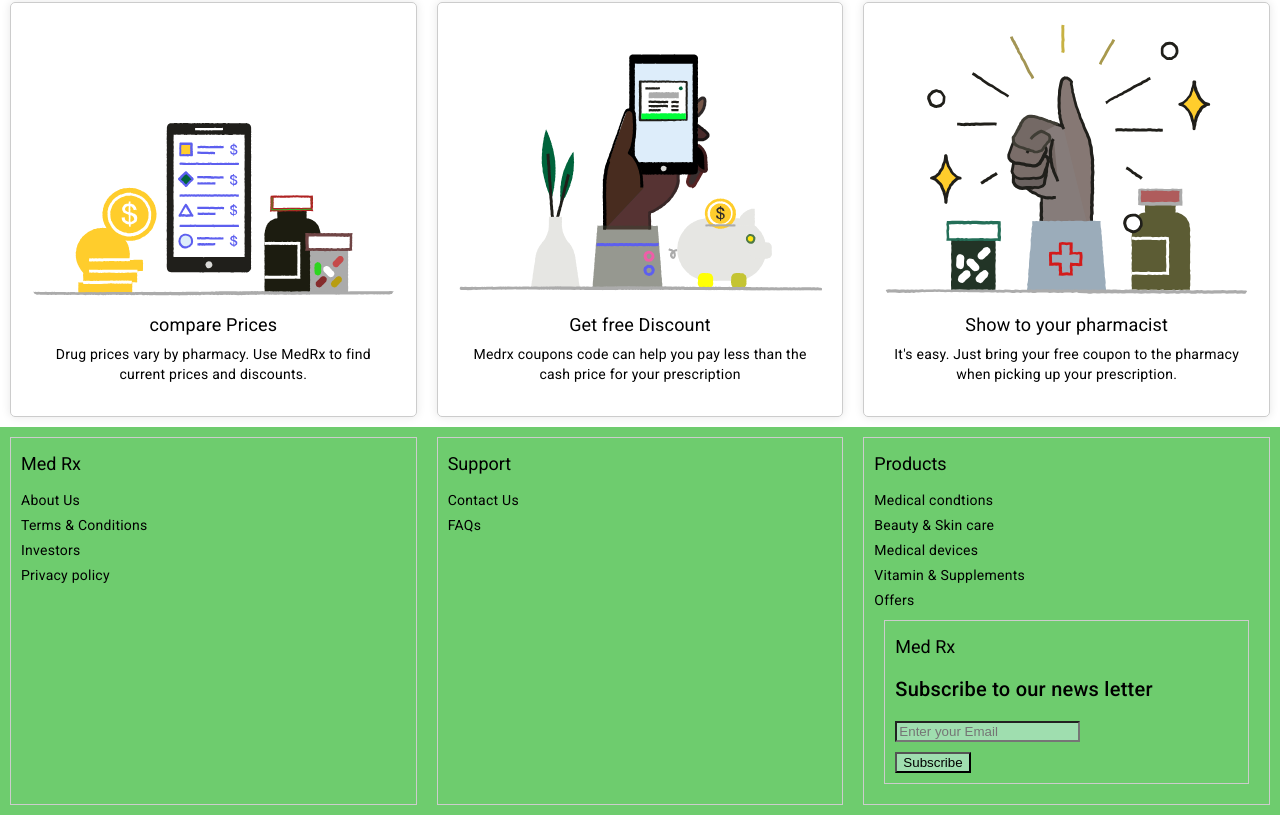
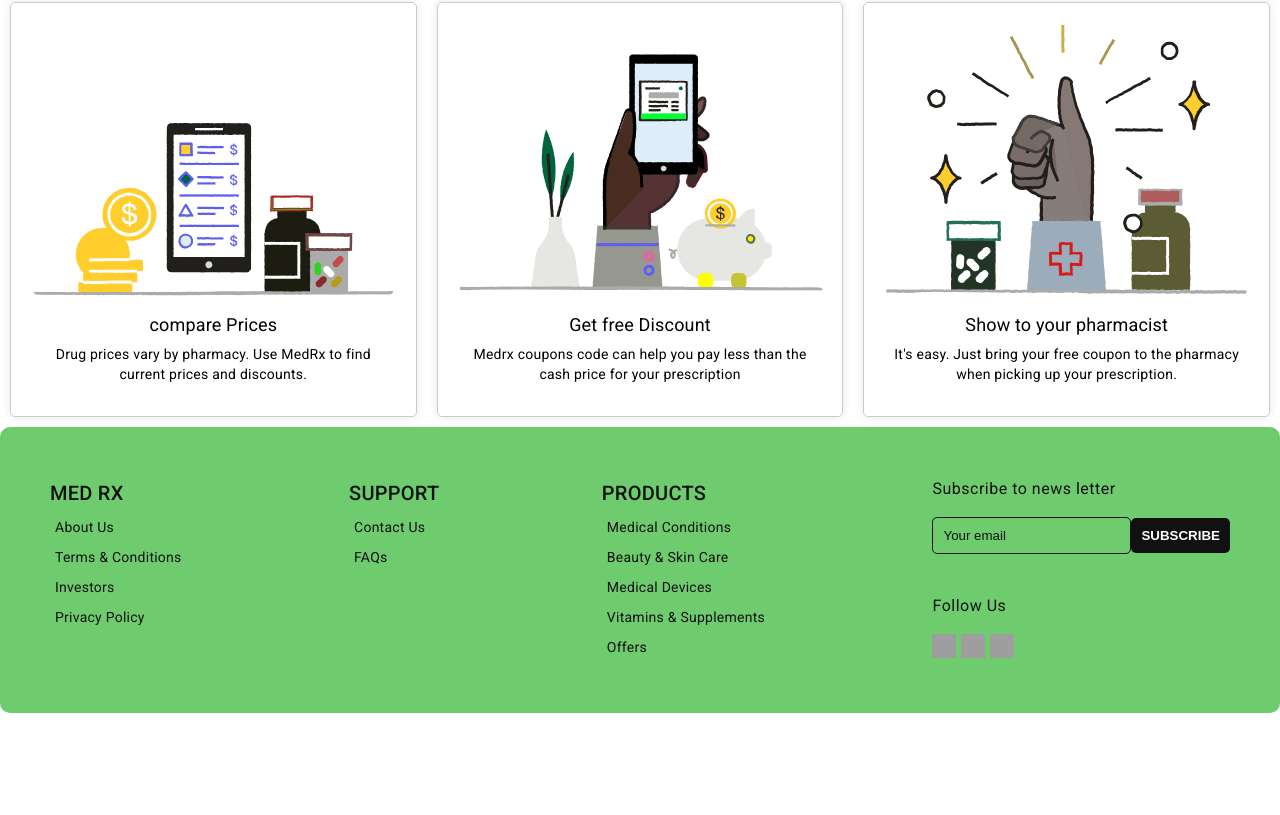
Before and after one commit to BrianKawinzi/medrx, an Angular app: page / in a window 1280 px wide. Shown: the part 843-1658 px from the top of the page. After the commit the page ends 1556 px from the top, so only its background shows below. Built offline with nearby package versions, Linux system fonts and the light colour scheme; grey boxes are pictures that could not be loaded.

Commit message:
home footer done

```diff
--- a/src/app/pages/home-footer/home-footer.component.css
+++ b/src/app/pages/home-footer/home-footer.component.css
@@ -1,32 +1,69 @@
-.wrapper {
+body {
+    scroll-behavior: smooth;
+    font-family: "Poppins", sans-serif;
+}
+
+.footer {
     display: flex;
     background-color: rgb(110, 204, 110);
+    color: #111;
+    border-radius: 10px;
+    padding: 50px;
+    justify-content: space-between;
+    flex-wrap: wrap;
 }
-.wrapperContainer {
-    margin: 10px;
+ul{
+    margin: 0;
+    padding: 0;
+}
+li{
+    padding: 5px;
+    list-style: none;
+}
+a{
+    text-decoration: none;
+    color: #111;
+}
+h2{
+    margin: 0;
+    text-transform: uppercase;
+    color: #111;
+    margin-bottom: 3px;
+}
+h3{
+    font-size: 1rem;
+    font-weight: 500;
+}
+input{
+    border: 1px solid #111;
     padding: 10px;
-    border: 1px solid #ccc;
-    flex: 1;
+    border-radius: 5px;
+    background-color: rgb(110, 204, 110);
+    outline: none;
 }
-.wrapperContainer h1{
-    font-size: 18px;
-    margin-bottom: 10px;
+input::placeholder {
+    color: #111;
 }
-.wrapperContainer ul {
-    list-style-type: none;
-    padding: 0;
-    margin: 0;
+.follow-us {
+    margin-top: 40px;
 }
-.wrapperContainer li {
-    margin-bottom: 5px;
+img{
+    width: 24px;
+    height: 24px;
+    margin-right: 5px;
 }
-.wrapperContainer input[type="text"],
-button {
-    display: block;
-    margin-top: 10px;
-    background-color: #9fdeaf;
-}
-button:hover{
-    background-color: rgb(110, 204, 110);
+.subscribe-btn{
+    background-color: #111;
+    color: #fff;
+    border: none;
+    border-radius: 5px;
+    padding: 10px;
+    font-weight: bold;
+    text-transform: uppercase;
     cursor: pointer;
 }
+@media (max-width: 500px){
+    .subscribe-btn {
+        margin-top: 10px;
+    }
+}
--- a/src/app/pages/home-footer/home-footer.component.html
+++ b/src/app/pages/home-footer/home-footer.component.html
@@ -1,34 +1,53 @@
-<div class="wrapper">
-    <div class="wrapperContainer">
-        <h1>Med Rx</h1>
-        <ul>
-            <li>About Us</li>
-            <li>Terms & Conditions</li>
-            <li>Investors</li>
-            <li>Privacy policy</li>
+<div class="footer">
+    <div class="info">
+        <h2>Med Rx</h2>
+        <ul class="info-links">
+            <li><a href="">About Us</a></li>
+            <li><a href="">Terms & Conditions</a></li>
+            <li><a href="">Investors</a></li>
+            <li><a href="">Privacy Policy</a></li>
         </ul>
     </div>
-    <div class="wrapperContainer">
-        <h1>Support</h1>
-        <ul>
-            <li>Contact Us</li>
-            <li>FAQs</li>
+    <div class="resources">
+        <h2>Support</h2>
+        <ul class="resource-links">
+            <li><a href="">Contact Us</a></li>
+            <li><a href="">FAQs</a></li>
         </ul>
     </div>
-    <div class="wrapperContainer">
-        <h1>Products</h1>
-        <ul>
-            <li>Medical condtions</li>
-            <li>Beauty & Skin care</li>
-            <li>Medical devices</li>
-            <li>Vitamin & Supplements</li>
-            <li>Offers</li>
+    <div class="info">
+        <h2>Products</h2>
+        <ul class="company-links">
+            <li><a href="">Medical Conditions</a></li>
+            <li><a href="">Beauty & Skin Care</a></li>
+            <li><a href="">Medical Devices</a></li>
+            <li><a href="">Vitamins & Supplements</a></li>
+            <li><a href="">Offers</a></li>
         </ul>
-        <div class="wrapperContainer">
-            <h1>Med Rx</h1>
-            <h2>Subscribe to our news letter</h2>
-            <input type="text" placeholder="Enter your Email">
-            <button>Subscribe</button>
+    </div>
+    <div class="subscribe">
+        <h4>Subscribe to news letter</h4>
+        <div>
+            <input type="email" placeholder="Your email" />
+            <button class="subscribe-btn">Subscribe</button>
+        </div>
+        <div class="follow-us">
+            <h4>Follow Us</h4>
+            <div class="social-links">
+                <a href="#" class="instagram-link">
+                    <img src="https://cdn0.iconfinder.com/data/icons/social-flat-rounded-rects/512/facebook-256.png"
+                        alt="facebook" />
+                </a>
+                <a href="#" class="twitter-link">
+                    <img src="https://cdn2.iconfinder.com/data/icons/social-media-2285/512/1_Twitter3_colored_svg-512.png"
+                        alt="twitter" />
+
+                </a>
+                <a href="#" class="instagram-link">
+                    <img src="https://cdn2.iconfinder.com/data/icons/2018-social-media-app-logos/1000/2018_social_media_popular_app_logo_instagram-512.png"
+                        alt="instagram" />
+                </a>
+            </div>
         </div>
     </div>
 </div>
```
